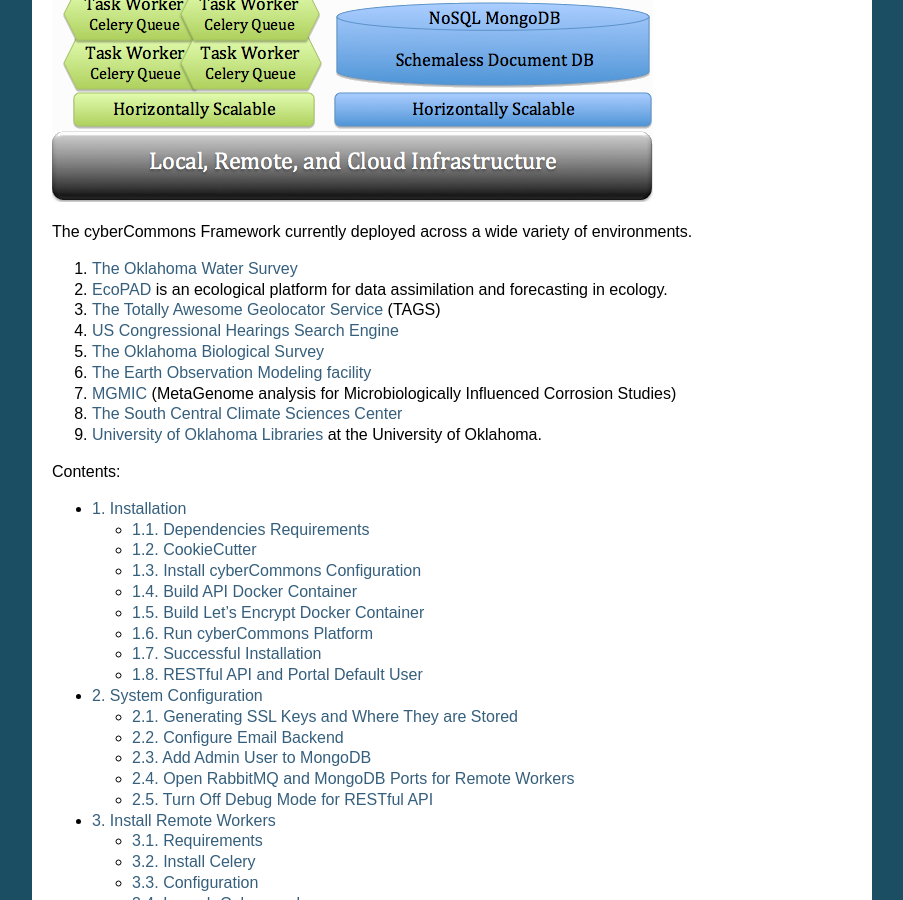
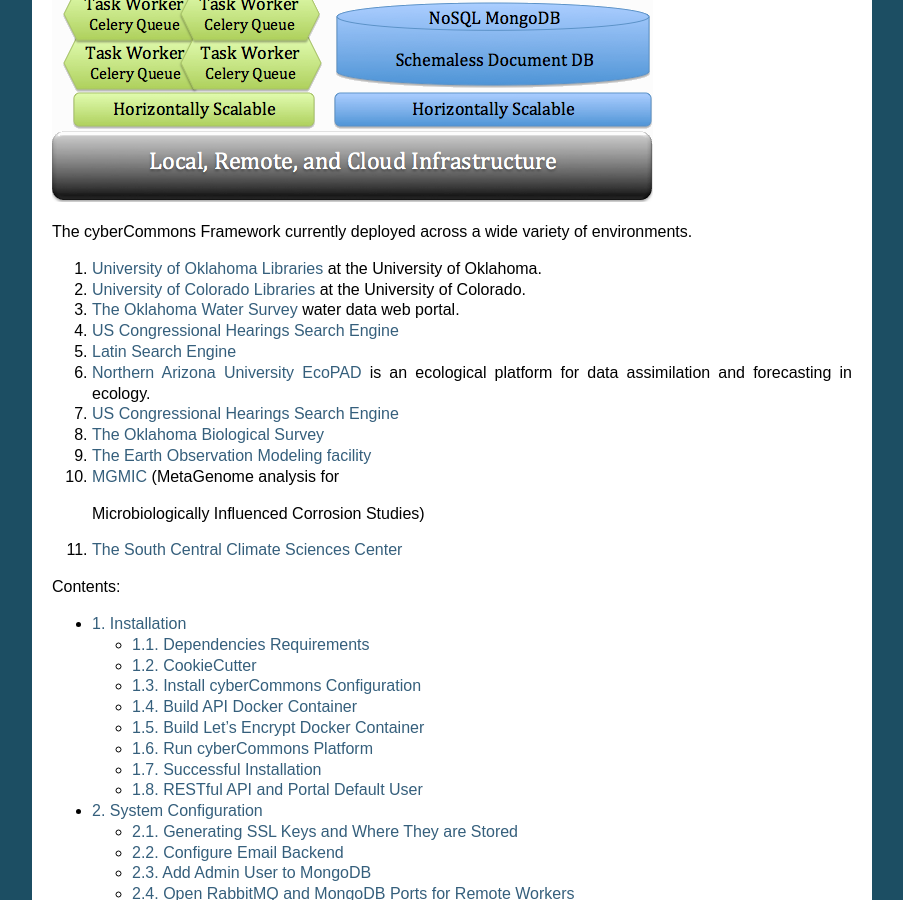
Before and after one commit to cybercommons/cybercom-new, a Sphinx documentation site: the page built from docs/index.rst, in a window 1280 px wide and 900 px high, scrolled down 476 px. Shown: the whole window, without its empty margins (198-1101 px from the left). Built offline with Sphinx 7.4.7, drawn with Linux system fonts in a browser that asks for light colours.

Commit message:
updated environments

```diff
--- a/docs/index.rst
+++ b/docs/index.rst
@@ -7,21 +7,22 @@
 
 The cyberCommons Framework currently deployed across a wide variety of environments.
 
-1. `The Oklahoma Water
-   Survey <http://data.oklahomawatersurvey.org/portal/>`__
-2. `EcoPAD <http://ecolab.cybercommons.org/ecopad_portal/>`__ is an
+1. `University of Oklahoma Libraries <https://libraries.ou.edu/>`__ at
+   the University of Oklahoma.
+2. `University of Colorado Libraries <https://www.colorado.edu/libraries/>`__ at
+   the University of Colorado.
+3. `The Oklahoma Water Survey <http://www.ou.edu/okh2o>`__ water data web portal.
+4. `US Congressional Hearings Search Engine <https://cc.lib.ou.edu/hearings/>`__
+5. `Latin Search Engine <https://cc.lib.ou.edu/latin-portal/>`__
+6. `Northern Arizona University EcoPAD <https://ecolab.nau.edu/ecopad_portal/>`__ is an
    ecological platform for data assimilation and forecasting in ecology.
-3. `The Totally Awesome Geolocator
-   Service <http://tags.animalmigration.org/>`__ (TAGS)
-4. `US Congressional Hearings Search Engine <https://cc.lib.ou.edu/hearings/>`__
-5. `The Oklahoma Biological Survey <http://www.biosurvey.ou.edu/>`__
-6. `The Earth Observation Modeling facility <http://eomf.ou.edu/>`__
-7. `MGMIC <http://mgmic.oscer.ou.edu/>`__ (MetaGenome analysis for
+7. `US Congressional Hearings Search Engine <https://cc.lib.ou.edu/hearings/>`__
+8. `The Oklahoma Biological Survey <http://www.biosurvey.ou.edu/>`__
+9. `The Earth Observation Modeling facility <http://eomf.ou.edu/>`__
+10. `MGMIC <http://mgmic.oscer.ou.edu/>`__ (MetaGenome analysis for
    Microbiologically Influenced Corrosion Studies)
-8. `The South Central Climate Sciences
-   Center <http://southcentralclimate.org/>`__
-9. `University of Oklahoma Libraries <https://libraries.ou.edu/>`__ at
-   the University of Oklahoma.
+11. `The South Central Climate Sciences Center <http://southcentralclimate.org/>`__
+
 
 Contents:
 
```
